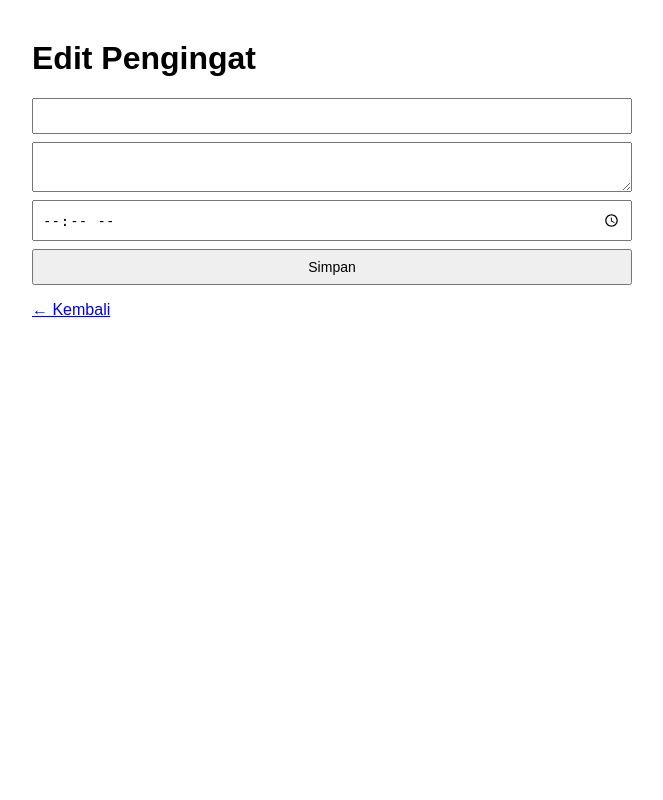
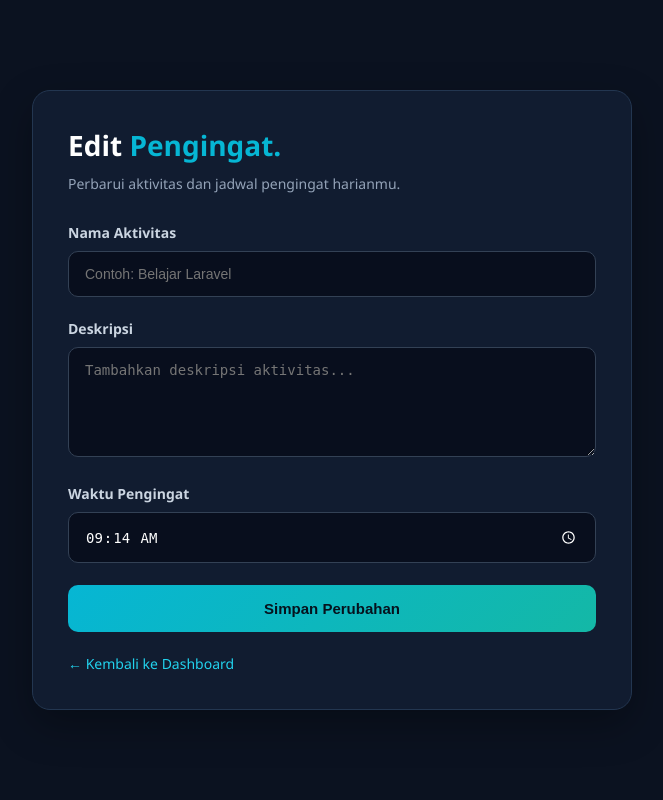
Before and after one commit to zaydabdullah2155-afk/Project-TaskVibe, a Laravel app: template resources/views/activities/edit.blade.php in a window 1280 px wide. Shown: the whole page, without its empty margins (308-971 px from the left). Run offline with Laravel 12, Linux system fonts and the light colour scheme; the template is opened without the code that fills it, so the values that code supplies are empty.

Commit message:
update fitur edit

```diff
--- a/resources/views/activities/edit.blade.php
+++ b/resources/views/activities/edit.blade.php
@@ -3,25 +3,211 @@
 <head>
     <meta charset="UTF-8">
     <meta name="viewport" content="width=device-width, initial-scale=1.0">
+
     <title>Edit Pengingat - TaskVibe</title>
+
     <style>
-        body { font-family: Arial, sans-serif; max-width: 600px; margin: 40px auto; padding: 0 16px; }
-        form { display: grid; gap: 8px; }
-        input, textarea, button { padding: 8px; font-size: 14px; }
+        * {
+            margin: 0;
+            padding: 0;
+            box-sizing: border-box;
+        }
+
+        body {
+            font-family: 'Segoe UI', sans-serif;
+            background: #0b1220;
+            color: #f8fafc;
+            min-height: 100vh;
+            display: flex;
+            justify-content: center;
+            align-items: center;
+            padding: 20px;
+        }
+
+        .edit-container {
+            width: 100%;
+            max-width: 600px;
+            background: #111c30;
+            border: 1px solid #233650;
+            border-radius: 18px;
+            padding: 35px;
+            box-shadow: 0 15px 40px rgba(0, 0, 0, 0.3);
+        }
+
+        .edit-header {
+            margin-bottom: 30px;
+        }
+
+        .edit-header h1 {
+            font-size: 28px;
+            color: #ffffff;
+            margin-bottom: 10px;
+        }
+
+        .edit-header p {
+            color: #94a3b8;
+            font-size: 14px;
+        }
+
+        .edit-header span {
+            color: #06b6d4;
+        }
+
+        .form-group {
+            margin-bottom: 22px;
+        }
+
+        .form-group label {
+            display: block;
+            color: #cbd5e1;
+            font-size: 14px;
+            font-weight: 600;
+            margin-bottom: 9px;
+        }
+
+        .form-group input,
+        .form-group textarea {
+            width: 100%;
+            padding: 14px 16px;
+            background: #080e1d;
+            border: 1px solid #334155;
+            border-radius: 10px;
+            color: #ffffff;
+            font-size: 14px;
+            outline: none;
+            transition: 0.3s;
+        }
+
+        .form-group input:focus,
+        .form-group textarea:focus {
+            border-color: #06b6d4;
+            box-shadow: 0 0 0 3px rgba(6, 182, 212, 0.12);
+        }
+
+        .form-group textarea {
+            min-height: 110px;
+            resize: vertical;
+        }
+
+        .form-group input[type="time"] {
+            color-scheme: dark;
+        }
+
+        .btn-simpan {
+            width: 100%;
+            padding: 15px;
+            border: none;
+            border-radius: 10px;
+            background: linear-gradient(135deg, #06b6d4, #14b8a6);
+            color: #06121d;
+            font-size: 15px;
+            font-weight: 700;
+            cursor: pointer;
+            transition: 0.3s;
+        }
+
+        .btn-simpan:hover {
+            transform: translateY(-2px);
+            box-shadow: 0 8px 20px rgba(6, 182, 212, 0.25);
+        }
+
+        .btn-kembali {
+            display: inline-block;
+            margin-top: 22px;
+            color: #22d3ee;
+            text-decoration: none;
+            font-size: 14px;
+            transition: 0.3s;
+        }
+
+        .btn-kembali:hover {
+            color: #14b8a6;
+        }
+
+        .alert-error {
+            background: rgba(239, 68, 68, 0.12);
+            border: 1px solid #ef4444;
+            color: #fca5a5;
+            padding: 12px;
+            border-radius: 8px;
+            margin-bottom: 20px;
+            font-size: 13px;
+        }
+
+        @media (max-width: 600px) {
+            .edit-container {
+                padding: 25px 20px;
+            }
+
+            .edit-header h1 {
+                font-size: 24px;
+            }
+        }
     </style>
 </head>
+
 <body>
-    <h1>Edit Pengingat</h1>
 
-    <form method="POST" action="{{ route('activities.update', $activity) }}">
-        @csrf
-        @method('PUT')
-        <input type="text" name="name" value="{{ old('name', $activity->name) }}" required>
-        <textarea name="description">{{ old('description', $activity->description) }}</textarea>
-        <input type="time" name="remind_at" value="{{ old('remind_at', substr($activity->remind_at, 0, 5)) }}" required>
-        <button type="submit">Simpan</button>
-    </form>
+    <div class="edit-container">
 
-    <p><a href="{{ route('activities.index') }}">← Kembali</a></p>
+        <div class="edit-header">
+            <h1>Edit <span>Pengingat.</span></h1>
+            <p>Perbarui aktivitas dan jadwal pengingat harianmu.</p>
+        </div>
+
+        @if ($errors->any())
+            <div class="alert-error">
+                @foreach ($errors->all() as $error)
+                    <div>{{ $error }}</div>
+                @endforeach
+            </div>
+        @endif
+
+        <form action="{{ route('activities.update', $activity) }}" method="POST">
+
+            @csrf
+            @method('PUT')
+
+            <div class="form-group">
+                <label>Nama Aktivitas</label>
+                <input
+                    type="text"
+                    name="name"
+                    value="{{ old('name', $activity->name) }}"
+                    placeholder="Contoh: Belajar Laravel"
+                    required
+                >
+            </div>
+
+            <div class="form-group">
+                <label>Deskripsi</label>
+                <textarea
+                    name="description"
+                    placeholder="Tambahkan deskripsi aktivitas..."
+                >{{ old('description', $activity->description) }}</textarea>
+            </div>
+
+            <div class="form-group">
+                <label>Waktu Pengingat</label>
+                <input
+                    type="time"
+                    name="remind_at"
+                    value="{{ old('remind_at', \Carbon\Carbon::parse($activity->remind_at)->format('H:i')) }}"
+                    required
+                >
+            </div>
+
+            <button type="submit" class="btn-simpan">
+                Simpan Perubahan
+            </button>
+
+        </form>
+
+        <a href="{{ route('activities.index') }}" class="btn-kembali">
+            ← Kembali ke Dashboard
+        </a>
+
+    </div>
+
 </body>
 </html>
```
Also changed, not shown: tests/Feature/ActivityGamificationTest.php (added, +129 -0 lines), database/migrations/2026_11_03_151409_add_xp_tracking_to_activities_table.php (added), database/migrations/2026_11_03_162748_repair_gamification_columns.php (added).
